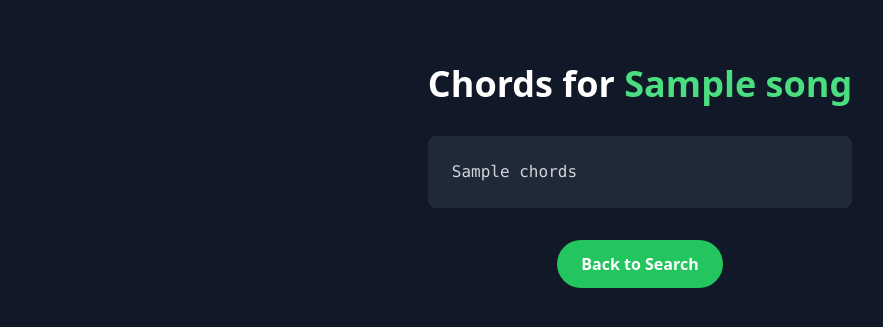
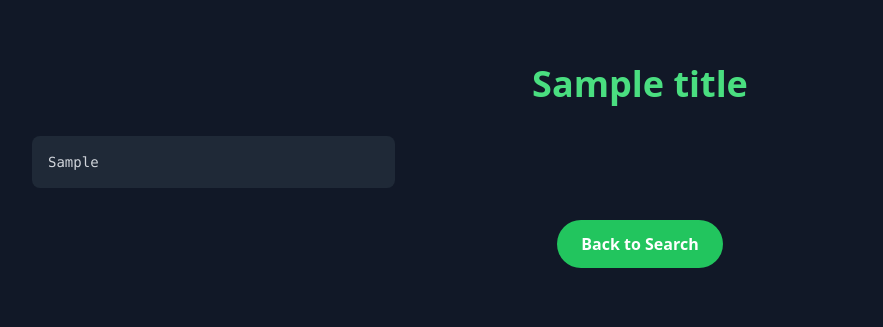
Before and after one commit to loki760/spotichords, a FastAPI app: template templates/chords.html in a window 1280 px wide. Shown: the top 327 px of the page, without its empty margins (0-883 px from the left). Run offline with FastAPI, Linux system fonts and the light colour scheme; the template is opened without the code that fills it: most values are stand-ins (such as "Sample title", 1, 10 or a date in 2020); some libraries are stand-ins or nearby versions.

Commit message:
pull first result from search, parse json and display the chords

```diff
--- a/app/main.py
+++ b/app/main.py
@@ -103,12 +103,16 @@ def get_chords(request: Request, playlist_id: str = Form(...)):
     client_credentials_manager = SpotifyCredentials(client_id=os.getenv("SPOTIPY_CLIENT_ID"), client_secret=os.getenv("SPOTIPY_CLIENT_SECRET"))
     sp = spotipy.Spotify(client_credentials_manager=client_credentials_manager)
 
+    # Fetch the playlist details to get the name
+    playlist = sp.playlist(playlist_id)
+    playlist_name = playlist['name']
+
     # Fetch the tracks from the selected playlist
     tracks = fetch_playlist_tracks(sp, playlist_id)
     # Scrape the chords for each track
     chords_data = {track: scrape_chords(track) for track in tracks}
     # Render the chords.html template, passing the song and chords data
-    return templates.TemplateResponse("chords.html", {"request": request, "song": "Playlist Chords", "chords": chords_data})
+    return templates.TemplateResponse("chords.html", {"request": request, "title": playlist_name, "chords": chords_data})
 
 
 # Route: Manual Chord Scraper (POST Request)
@@ -119,5 +123,6 @@ def scrape(request: Request, song: str = Form(...)):
     """
     # Scrape the chords for the provided song name using the custom scraper function
     chords = scrape_chords(song)
+    chords_data = {song: chords}
     # Render the chords.html template, passing the song name and scraped chords
-    return templates.TemplateResponse("chords.html", {"request": request, "song": song, "chords": chords})
+    return templates.TemplateResponse("chords.html", {"request": request, "title": song, "chords": chords_data})
--- a/templates/chords.html
+++ b/templates/chords.html
@@ -3,16 +3,52 @@
 <head>
     <meta charset="UTF-8">
     <meta name="viewport" content="width=device-width, initial-scale=1.0">
-    <title>Chords for {{ song }}</title>
+    <title>Chords for {{ title }}</title>
     <script src="https://cdn.tailwindcss.com"></script>
+    <style>
+        .chord {
+            color: #34D399; /* Same as text-green-400 */
+            font-weight: bold;
+        }
+        .lyric {
+            color: #D1D5DB; /* Same as text-gray-300 */
+        }
+    </style>
 </head>
 <body class="bg-gray-900 text-white flex flex-col items-center min-h-screen py-8">
-    <div class="text-center p-8">
-        <h1 class="text-4xl font-bold mb-8">Chords for <span class="text-green-400">{{ song }}</span></h1>
-        <div class="bg-gray-800 rounded-lg p-6 text-left max-w-3xl w-full">
-            <pre class="text-gray-300 whitespace-pre-wrap">{{ chords }}</pre>
+    <div class="text-center p-8 w-full">
+        <h1 class="text-4xl font-bold mb-8 text-green-400">{{ title }}</h1>
+        <div class="grid grid-cols-1 md:grid-cols-2 lg:grid-cols-3 gap-8 w-full max-w-6xl">
+            {% for song, song_chords in chords.items() %}
+            <div class="bg-gray-800 rounded-lg p-4 text-left w-full">
+                <pre class="text-gray-300 whitespace-pre-wrap text-sm" id="chords-{{ loop.index }}">{{ song_chords }}</pre>
+            </div>
+            {% endfor %}
         </div>
         <a href="/" class="mt-8 inline-block bg-green-500 hover:bg-green-600 text-white font-bold py-3 px-6 rounded-full transition duration-300 ease-in-out">Back to Search</a>
     </div>
+
+    <script>
+        document.addEventListener("DOMContentLoaded", function() {
+            const chordBlocks = document.querySelectorAll("pre[id^='chords-']");
+            chordBlocks.forEach(block => {
+                const rawText = block.textContent;
+                const lines = rawText.split('\n');
+                let formattedHtml = '';
+                lines.forEach(line => {
+                    line = line.replace(/\[tab\]/g, '');
+                    line = line.replace(/\[\/tab\]/g, '');
+                    if (line.includes('[ch]')) {
+                        line = line.replace(/\[ch\]/g, '<span class="chord">');
+                        line = line.replace(/\[\/ch\]/g, '</span>');
+                        formattedHtml += `<div>${line}</div>`;
+                    } else {
+                        formattedHtml += `<div class="lyric">${line}</div>`;
+                    }
+                });
+                block.innerHTML = formattedHtml;
+            });
+        });
+    </script>
 </body>
 </html>
```
Also changed, not shown: app/chord_scraper.py (+23 -8 lines).
